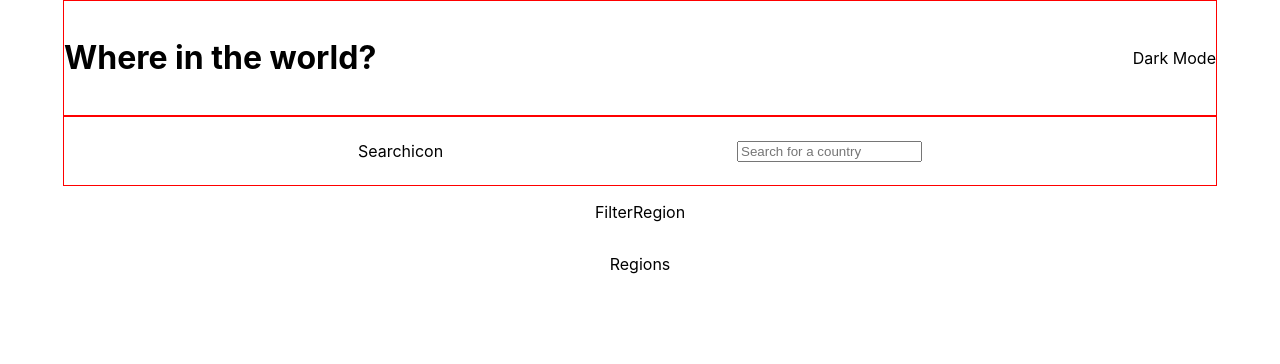
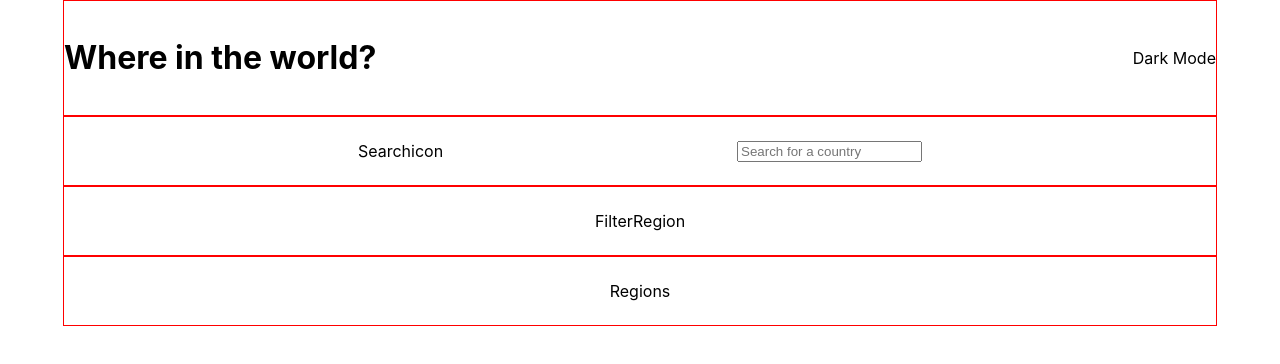
Before and after one commit to Marshnme/Countries, a React (Create React App) app: page / in a window 1280 px wide. Shown: the top 364 px of the page. Built offline with nearby package versions, Linux system fonts and the light colour scheme.

Commit message:
added basic layout for filterRegion and Regions.Making Api call next

```diff
--- a/src/components/FilterRegion.tsx
+++ b/src/components/FilterRegion.tsx
@@ -1,11 +1,25 @@
 import React from 'react';
-
+import styled from 'styled-components';
 
 const FilterRegion = () => {
+
+    const Container = styled.div`
+
+    @media (min-width:520px) {
+        display:flex;
+        flex-flow: row nowrap;
+        justify-content:space-evenly;
+        align-items:center;
+        width:90%;
+        padding: 1vh 0;
+        border:1px solid red;
+      }
+
+    `;
     return(
-        <div>
+        <Container>
             <p>FilterRegion</p>
-        </div>
+        </Container>
     )
 }
 
--- a/src/components/Regions.tsx
+++ b/src/components/Regions.tsx
@@ -1,11 +1,25 @@
 import React from 'react';
-
+import styled from 'styled-components';
 
 const Regions = () => {
+
+    const Container = styled.div`
+
+    @media (min-width:520px) {
+        display:flex;
+        flex-flow: row nowrap;
+        justify-content:space-evenly;
+        align-items:center;
+        width:90%;
+        padding: 1vh 0;
+        border:1px solid red;
+      }
+
+    `;
     return(
-        <div>
+        <Container>
             <p>Regions</p>
-        </div>
+        </Container>
     )
 }
 
```
